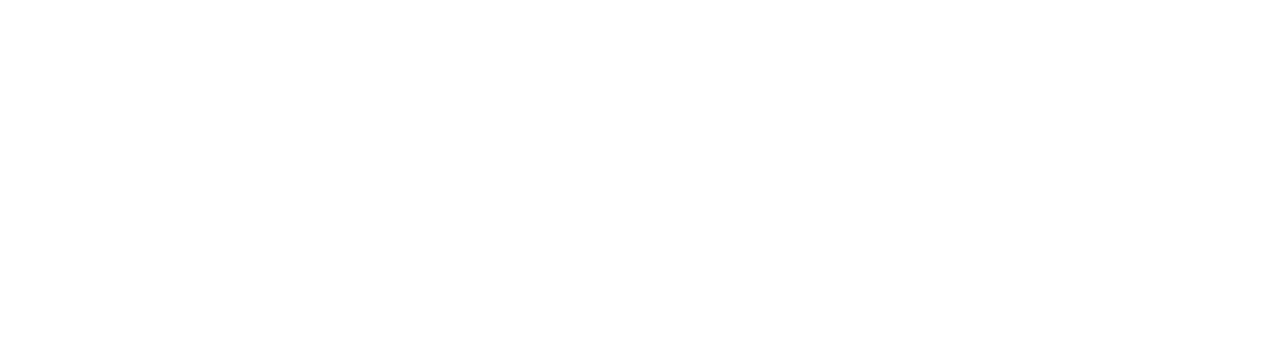
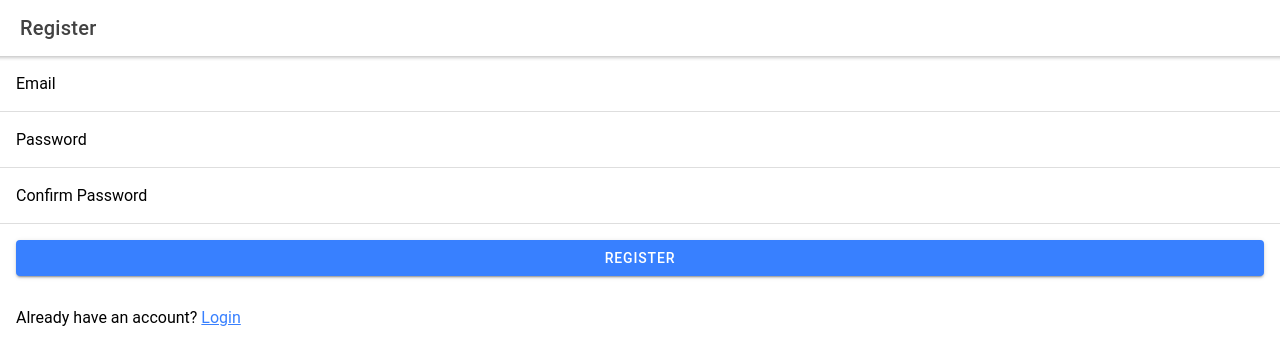
Before and after one commit to nguyenduong2612/kanedu, a React (Create React App) app: page /register in a window 1280 px wide. Shown: the top 364 px of the page. Built offline with nearby package versions, Linux system fonts and the light colour scheme; no server answers.

Commit message:
add: login and signup firebase

```diff
--- a/package.json
+++ b/package.json
@@ -3,9 +3,11 @@
   "version": "0.0.1",
   "private": true,
   "dependencies": {
+    "@capacitor/android": "^2.4.2",
     "@capacitor/core": "2.4.2",
     "@ionic/react": "^5.0.7",
     "@ionic/react-router": "^5.0.7",
+    "@rdlabo/capacitor-facebook-login": "^2.0.3",
     "@testing-library/jest-dom": "^4.2.4",
     "@testing-library/react": "^9.4.0",
     "@testing-library/user-event": "^8.0.3",
@@ -15,6 +17,7 @@
     "@types/react-dom": "^16.9.4",
     "@types/react-router": "^5.1.4",
     "@types/react-router-dom": "^5.1.3",
+    "firebase": "^7.22.0",
     "ionicons": "^5.0.0",
     "react": "^16.13.0",
     "react-dom": "^16.13.0",
--- a/src/App.tsx
+++ b/src/App.tsx
@@ -3,6 +3,8 @@ import { Redirect, Route } from 'react-router-dom';
 import { IonApp, IonRouterOutlet } from '@ionic/react';
 import { IonReactRouter } from '@ionic/react-router';
 import Home from './pages/Home';
+import Login from './pages/Login';
+import Register from './pages/Register';
 
 /* Core CSS required for Ionic components to work properly */
 import '@ionic/react/css/core.css';
@@ -27,8 +29,11 @@ const App: React.FC = () => (
   <IonApp>
     <IonReactRouter>
       <IonRouterOutlet>
-        <Route path="/home" component={Home} exact={true} />
-        <Route exact path="/" render={() => <Redirect to="/home" />} />
+        <Route path="/login" component={Login} exact />
+        <Route path="/register" component={Register} exact />
+        <Route path="/" component={Home} exact />
+
+        <Route exact path="/" render={() => <Redirect to="/login" />} />
       </IonRouterOutlet>
     </IonReactRouter>
   </IonApp>
--- /dev/null
+++ b/src/config/firebaseConfig.ts
@@ -0,0 +1,38 @@
+import * as firebase from 'firebase'
+import { toast } from '../utils/toast'
+
+const config = {
+  apiKey: process.env.REACT_APP_API_KEY,
+  authDomain: process.env.REACT_APP_AUTH_DOMAIN,
+  databaseURL: process.env.REACT_APP_DATABASE_URL,
+  projectId: process.env.REACT_APP_PROJECT_ID,
+  storageBucket: process.env.REACT_APP_STORAGE_BUCKET,
+  messagingSenderId: process.env.REACT_APP_MESSAGING_SENDER_ID,
+  appId: process.env.REACT_APP_APP_ID,
+  measurementId: process.env.REACT_APP_MEASUREMENT_ID
+}
+
+firebase.initializeApp(config)
+
+export async function loginUser(email: string, password: string) {
+  try {
+    const res = await firebase.auth().signInWithEmailAndPassword(email, password)
+    return true
+
+  } catch(error) {
+    console.log(error)
+    return false
+  }
+}
+
+export async function signupUser(email: string, password: string) {
+  try {
+    const res = await firebase.auth().createUserWithEmailAndPassword(email, password)
+    return true
+
+  } catch(error) {
+    console.log(error)
+    toast(error.message, 3000)
+    return false
+  }
+}
--- a/src/pages/Home.tsx
+++ b/src/pages/Home.tsx
@@ -1,4 +1,4 @@
-import { IonContent, IonHeader, IonPage, IonTitle, IonToolbar } from '@ionic/react';
+import { IonContent, IonHeader, IonPage, IonTitle, IonToolbar, IonItem } from '@ionic/react';
 import React from 'react';
 import ExploreContainer from '../components/ExploreContainer';
 import './Home.css';
@@ -8,16 +8,19 @@ const Home: React.FC = () => {
     <IonPage>
       <IonHeader>
         <IonToolbar>
-          <IonTitle>Blank</IonTitle>
+          <IonTitle>Dashboard</IonTitle>
         </IonToolbar>
       </IonHeader>
       <IonContent fullscreen>
         <IonHeader collapse="condense">
           <IonToolbar>
-            <IonTitle size="large">Blank</IonTitle>
+            <IonTitle size="large">Dashboard</IonTitle>
           </IonToolbar>
         </IonHeader>
-        <ExploreContainer />
+
+        <IonItem lines='none'>
+          <p></p>
+        </IonItem>
       </IonContent>
     </IonPage>
   );
--- /dev/null
+++ b/src/pages/Login.tsx
@@ -0,0 +1,73 @@
+import { IonContent, IonItem, IonLabel, IonInput, IonList, IonHeader, IonPage, IonTitle, IonToolbar, IonButton, IonImg, IonText } from '@ionic/react';
+import React, { useState, useEffect } from 'react';
+import './Login.css';
+import { Plugins } from '@capacitor/core';
+import { Link } from 'react-router-dom';
+import { loginUser } from '../config/firebaseConfig';
+import { toast } from '../utils/toast';
+
+const Login: React.FC = () => {
+  const [email, setEmail] = useState<string>('')
+  const [password, setPassword] = useState<string>('')
+
+  // useEffect(() => {
+  //   console.log(email, password)
+  // })
+
+  async function login() {
+    if (email.trim() === '' || password.trim() === '') {
+      return toast('Email and password are required')
+    }
+
+    const res = await loginUser(email, password)
+
+    if (res) {
+      return toast('Login success')
+    } else {
+      return toast('Login failed')
+    }
+  }
+
+  return (
+    <IonPage>
+      <IonHeader>
+        <IonToolbar>
+          <IonTitle>Login</IonTitle>
+        </IonToolbar>
+      </IonHeader>
+      <IonContent fullscreen >
+
+        <IonItem>
+          <IonLabel position="floating">Email</IonLabel>
+          <IonInput
+            type='email'
+            value={email}
+            onIonChange={(e: any) => setEmail(e.target.value)}
+          ></IonInput>
+        </IonItem>
+
+        <IonItem>
+          <IonLabel position="floating">Password</IonLabel>
+          <IonInput
+            type='password'
+            value={password}
+            onIonChange={(e: any) => setPassword(e.target.value)}
+          ></IonInput>
+        </IonItem>
+
+        <IonButton
+          className='ion-margin'
+          expand="block"
+          onClick={login}
+        >LOGIN</IonButton>
+
+        <IonItem lines="none">
+          <p>New here? <Link to='/register'>Register</Link></p>
+        </IonItem>
+
+      </IonContent>
+    </IonPage>
+  )
+}
+
+export default Login;
--- /dev/null
+++ b/src/pages/Register.tsx
@@ -0,0 +1,84 @@
+import { IonContent, IonText, IonItem, IonInput, IonHeader, IonPage, IonTitle, IonToolbar, IonButton, IonLabel } from '@ionic/react';
+import React, { useState } from 'react';
+//import './Register.css';
+import { Plugins } from '@capacitor/core';
+import { Link } from 'react-router-dom';
+import { signupUser } from '../config/firebaseConfig';
+import { toast } from '../utils/toast';
+
+const Register: React.FC = () => {
+  const [email, setEmail] = useState<string>('')
+  const [password, setPassword] = useState<string>('')
+  const [confirmPassword, setConfirmPassword] = useState<string>('')
+
+  async function signup() {
+    if (email.trim() === '' || password.trim() === '') {
+      return toast('Email and password are required')
+    }
+
+    if (password == confirmPassword) {
+      const res = await signupUser(email, password)
+
+      if (res) {
+        return toast('Register success')
+      } else {
+        console.log('Register failed')
+      }
+    } else {
+      return toast('Passwords do not match')
+    }
+
+
+  }
+
+  return (
+    <IonPage>
+      <IonHeader>
+        <IonToolbar>
+          <IonTitle>Register</IonTitle>
+        </IonToolbar>
+      </IonHeader>
+      <IonContent fullscreen>
+        <IonItem>
+          <IonLabel position="floating">Email</IonLabel>
+          <IonInput
+            type='email'
+            value={email}
+            onIonChange={(e: any) => setEmail(e.target.value)}
+          ></IonInput>
+        </IonItem>
+
+        <IonItem>
+          <IonLabel position="floating">Password</IonLabel>
+          <IonInput
+            type='password'
+            value={password}
+            onIonChange={(e: any) => setPassword(e.target.value)}
+          ></IonInput>
+        </IonItem>
+
+        <IonItem>
+          <IonLabel position="floating">Confirm Password</IonLabel>
+          <IonInput
+            type='password'
+            value={confirmPassword}
+            onIonChange={(e: any) => setConfirmPassword(e.target.value)}
+          ></IonInput>
+        </IonItem>
+
+        <IonButton
+          className='ion-margin'
+          expand="block"
+          onClick={signup}
+        >REGISTER</IonButton>
+
+        <IonItem lines="none">
+          <p>Already have an account? <Link to='/login'>Login</Link></p>
+        </IonItem>
+
+      </IonContent>
+    </IonPage>
+  )
+}
+
+export default Register;
--- /dev/null
+++ b/src/utils/toast.ts
@@ -0,0 +1,10 @@
+export async function toast(message: string, duration = 2000) {
+  const toast = document.createElement('ion-toast')
+  toast.message = message
+  toast.duration = duration
+  toast.color = 'dark'
+
+  document.body.appendChild(toast)
+
+  return toast.present()
+}
```
Also changed, not shown: src/pages/Login.css (added), 57 other files (tests, documents, lock files or other folders).
